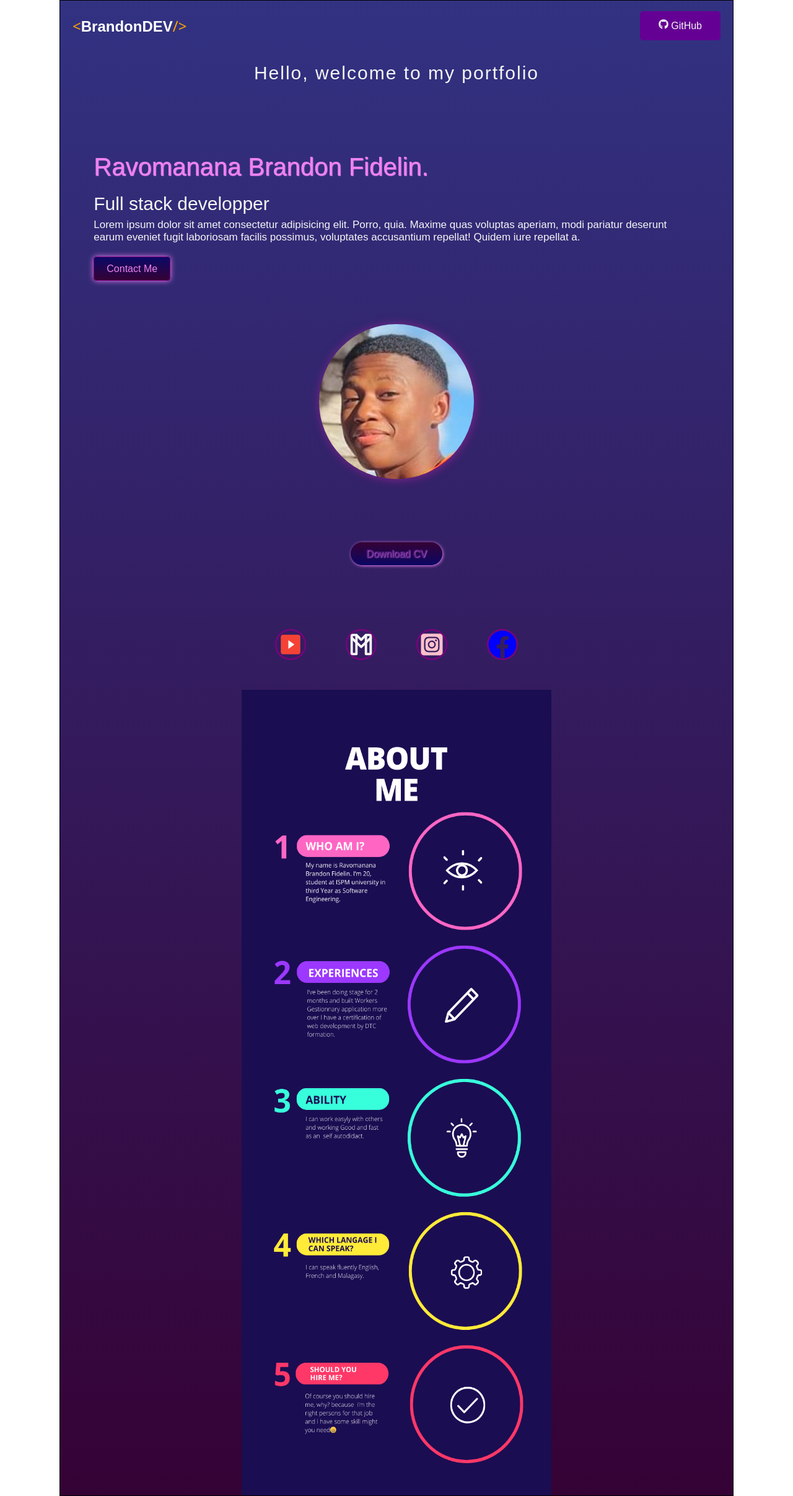
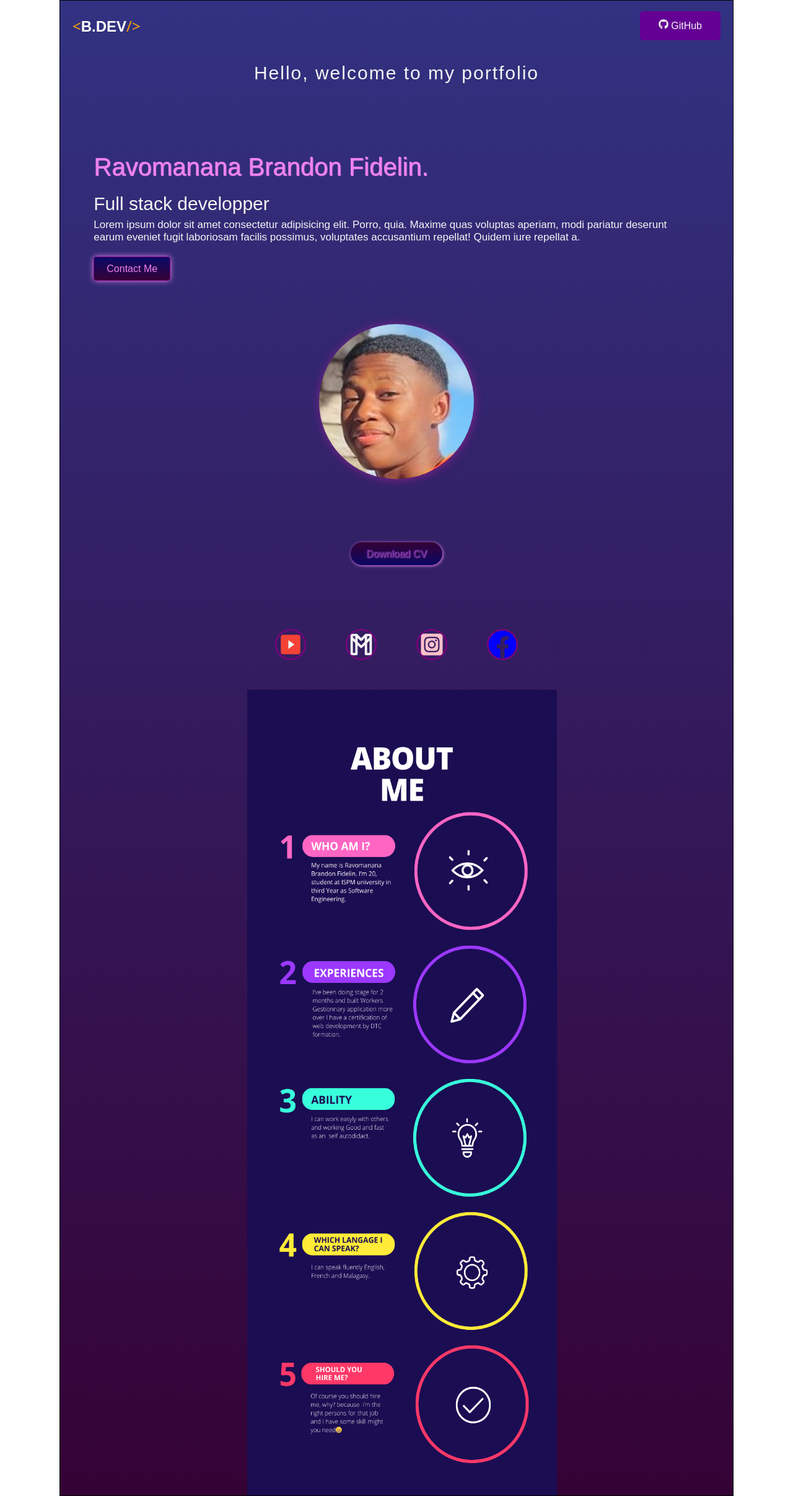
Before and after one commit to branGitfox/React-portfolio, a React (Vite) app: page / in a window 1280 px wide. Shown: the whole page at 62% size. Built offline with nearby package versions, Linux system fonts and the light colour scheme.

Commit message:
mise à jour du depot

```diff
--- a/src/Components/About/About.css
+++ b/src/Components/About/About.css
@@ -4,9 +4,9 @@
         height:1300px;
     }
  }
-/*
- @media screen and (min-width:1300px){
-     .social-container{
-         width: 40%;
+
+ @media screen and (min-width:408px){
+     .about-container{
+        padding-left: 17px;
         }
-  } */
+  }
--- a/src/Components/About/About.jsx
+++ b/src/Components/About/About.jsx
@@ -5,8 +5,9 @@ const style={
    div:{ width:'100%',
     display:'flex',
     justifyContent:'center',
-    // padding:'10px',
-    marginTop:'3rem'
+    // paddingLeft:'17px',
+    marginTop:'3rem',
+
     },
 
     img:{
--- a/src/Components/Header/Header.jsx
+++ b/src/Components/Header/Header.jsx
@@ -43,7 +43,7 @@ const style = {
 function Header(){
     return <nav style={style.nav}>
         <div className="nav-logo">
-            <h2 style={style.h2}><span style={style.span}>{'<'}</span>BrandonDEV<span style={style.span}>{'/>'}</span></h2>
+            <h2 style={style.h2}><span style={style.span}>{'<'}</span>B.DEV<span style={style.span}>{'/>'}</span></h2>
         </div>
         <div className="nav-link">
             <a style={style.navlinka} href="#"><FaGithub style={style.icon}/> GitHub</a>
--- a/src/Components/Social/Social.css
+++ b/src/Components/Social/Social.css
@@ -9,3 +9,9 @@
         width: 40%;
        }
  }
+
+ @media screen and (max-width:408px){
+    .social-container{
+        gap: 1rem;
+    }
+ }
```
